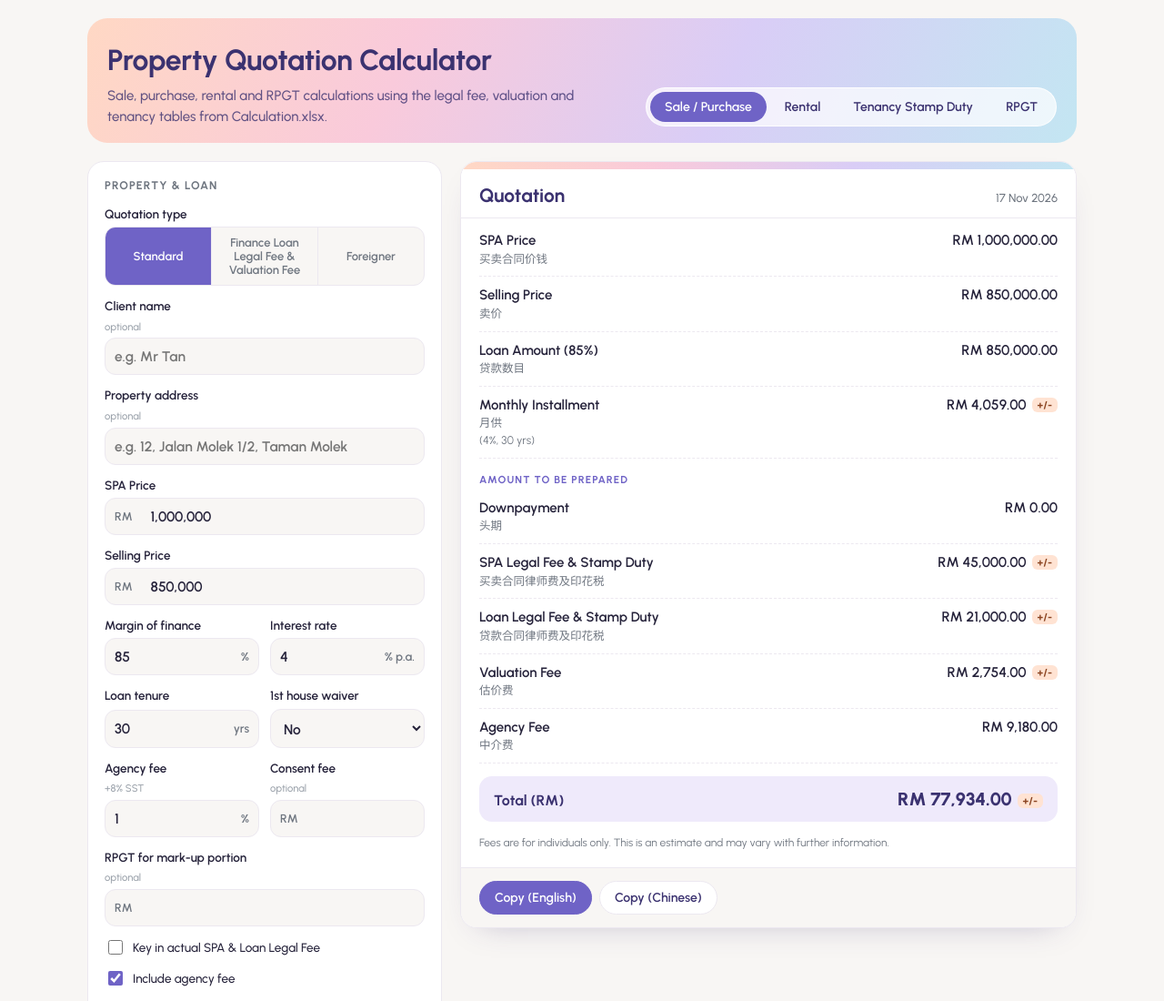
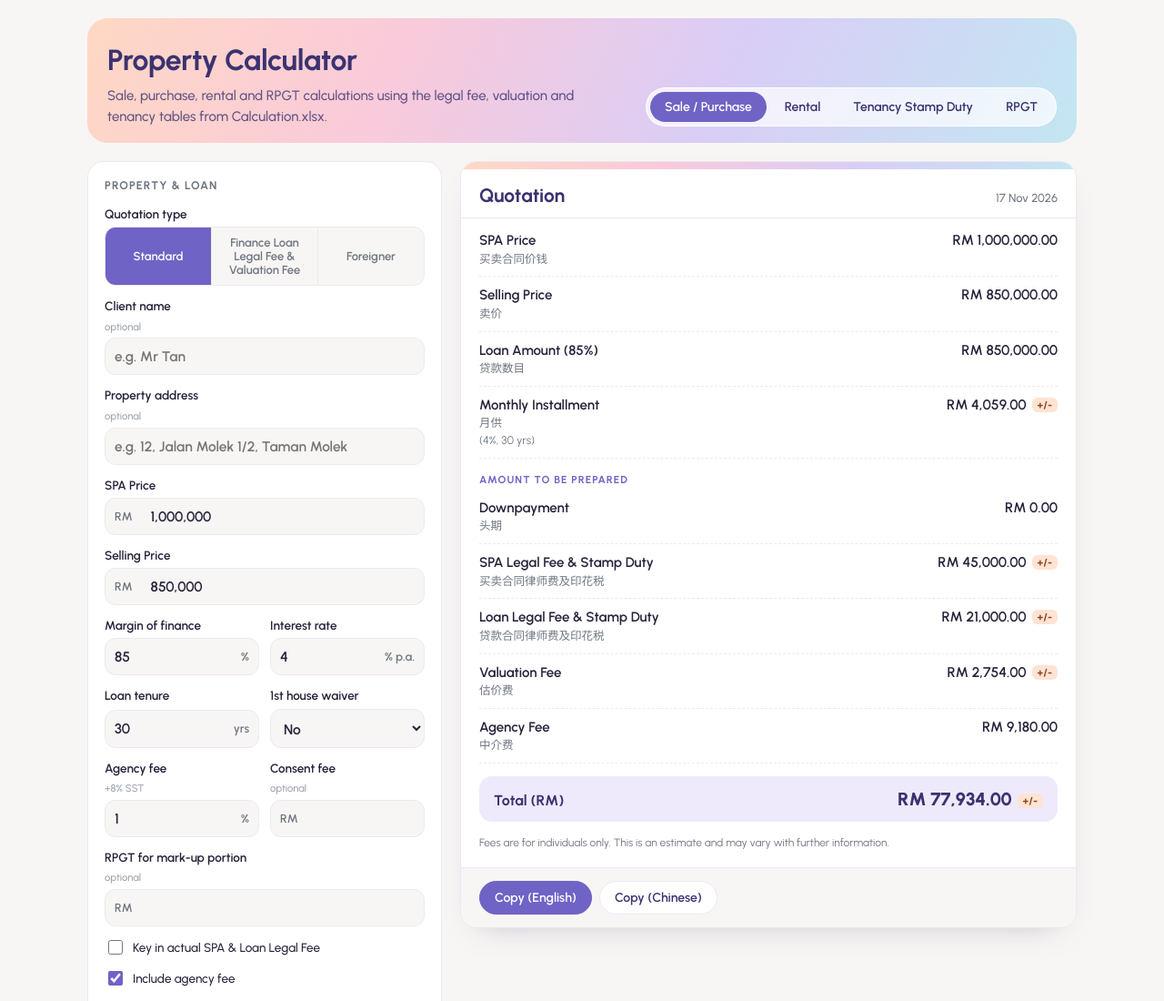
Before and after one commit to constancechancc-web/CC-Calculator, a plain HTML site: page index.html in a window 1280 px wide. Shown: the top 1100 px of the page at 91% size. Drawn offline with nearby package versions, Linux system fonts and the light colour scheme.

Commit message:
Rename title to Property Calculator
Co-Authored-By: Claude Opus 5.5 <noreply@anthropic.com>

```diff
--- a/index.html
+++ b/index.html
@@ -9,7 +9,7 @@
 <link rel="icon" type="image/png" sizes="32x32" href="favicon-32x32.png">
 <link rel="apple-touch-icon" href="apple-touch-icon.png">
 <style>body{margin:0}img{max-width:100%}[hidden]{display:none!important}</style>
-<title>Property Quotation Calculator</title>
+<title>Property Calculator</title>
 <link rel="preconnect" href="https://fonts.googleapis.com">
 <link rel="preconnect" href="https://fonts.gstatic.com" crossorigin>
 <link rel="stylesheet" href="https://fonts.googleapis.com/css2?family=Urbanist:wght@400;500;600;700;800&display=swap">
@@ -109,7 +109,7 @@ textarea.fallback { width: 100%; min-height: 160px; font: 13px var(--font); colo
 <div class="wrap">
   <header class="top">
     <div>
-      <h1>Property Quotation Calculator</h1>
+      <h1>Property Calculator</h1>
       <p class="sub">Sale, purchase, rental and RPGT calculations using the legal fee, valuation and tenancy tables from Calculation.xlsx.</p>
     </div>
     <div class="tabs" role="tablist" aria-label="Quotation type">
```
